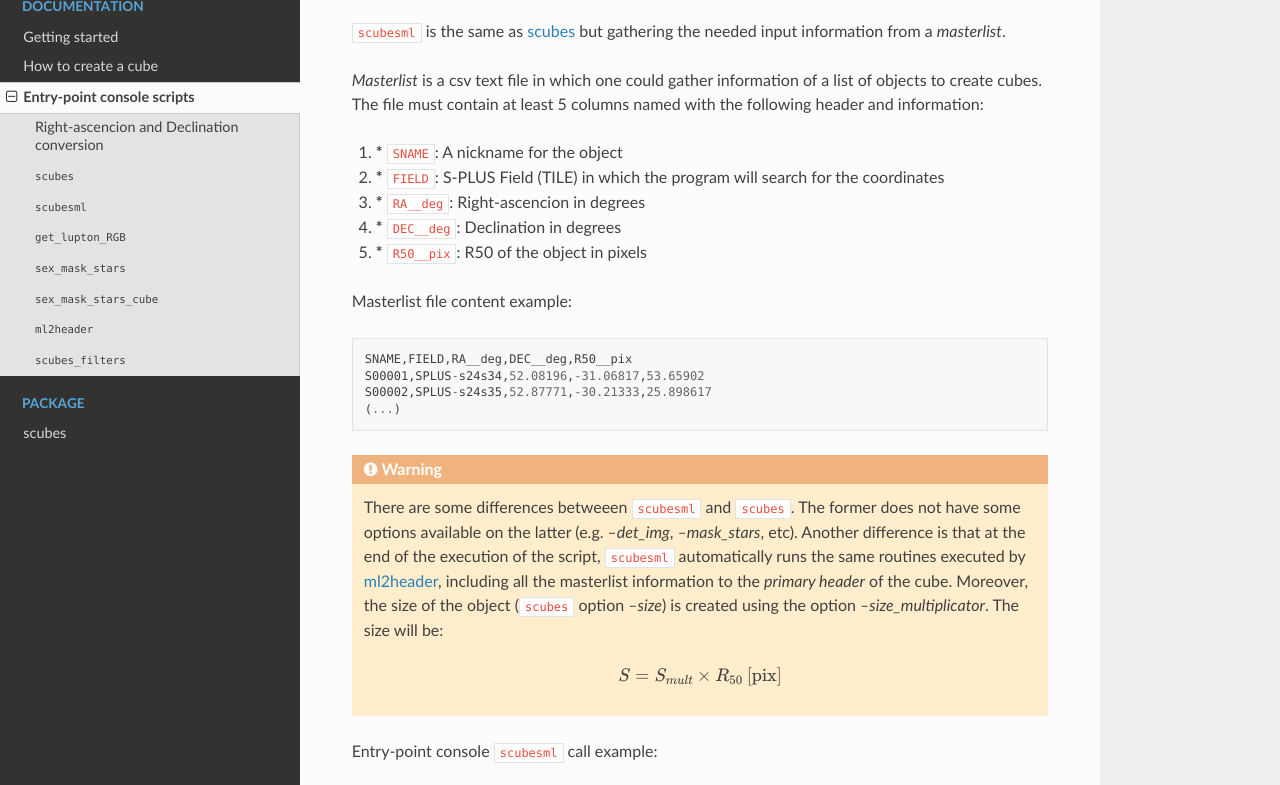
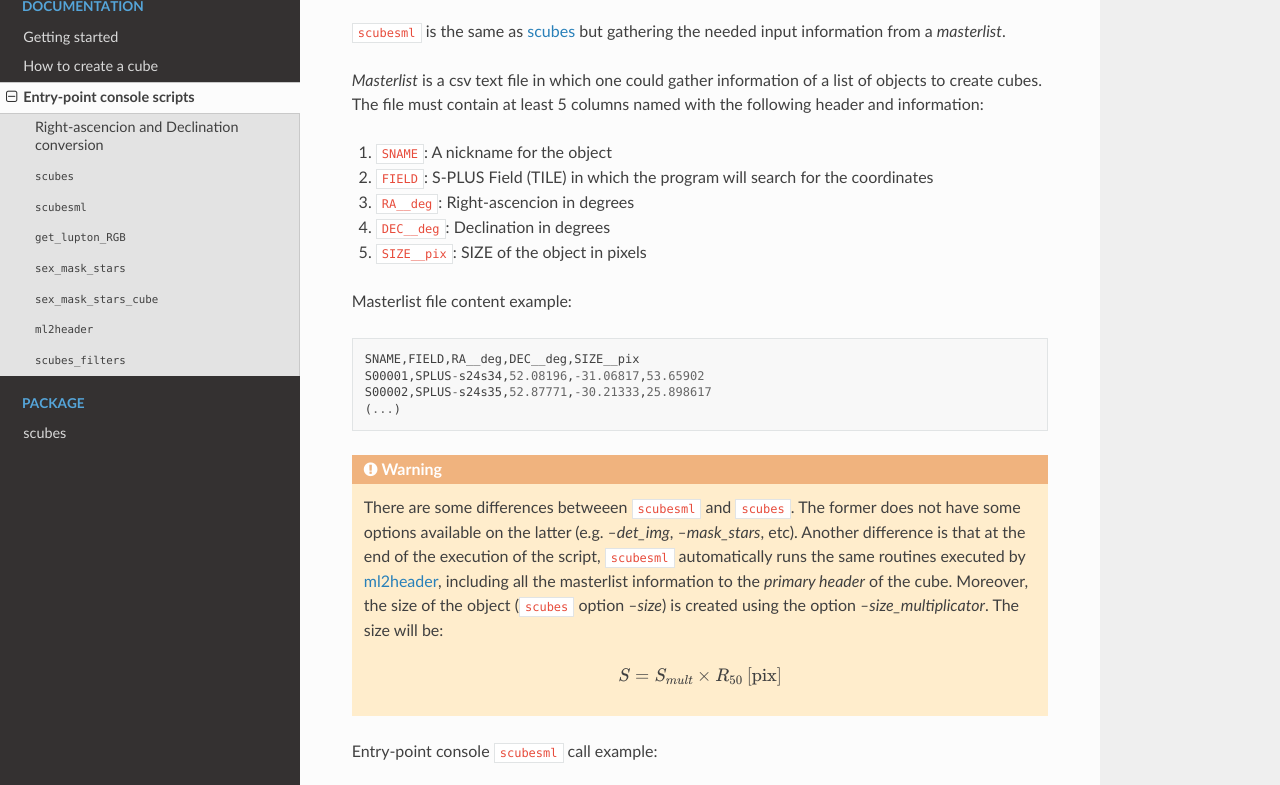
Before and after one commit to elacerda/s-cubes, a Sphinx documentation site: the page built from docs/ep.rst, in a window 1280 px wide and 900 px high, scrolled down 1045 px, cut to the strip 115-900 px from the top of the window. Built offline with Sphinx 7.4.7 and the Read the Docs theme 2.0.0, drawn with Linux system fonts in a browser that asks for light colours; pages that are not in the unit, such as notebooks, are missing from menus.

Commit message:
R50__pix -> SIZE__pix

```diff
--- a/docs/ep.rst
+++ b/docs/ep.rst
@@ -67,15 +67,15 @@ information from a *masterlist*.
 of objects to create cubes. The file must contain at least 5 columns named with
 the following header and information:
 
-#. **\*** ``SNAME``: A nickname for the object
-#. **\*** ``FIELD``: S-PLUS Field (TILE) in which the program will search for the coordinates
-#. **\*** ``RA__deg``: Right-ascencion in degrees
-#. **\*** ``DEC__deg``: Declination in degrees
-#. **\*** ``R50__pix``: R50 of the object in pixels
+#. ``SNAME``: A nickname for the object
+#. ``FIELD``: S-PLUS Field (TILE) in which the program will search for the coordinates
+#. ``RA__deg``: Right-ascencion in degrees
+#. ``DEC__deg``: Declination in degrees
+#. ``SIZE__pix``: SIZE of the object in pixels
 
 Masterlist file content example::
 
-    SNAME,FIELD,RA__deg,DEC__deg,R50__pix
+    SNAME,FIELD,RA__deg,DEC__deg,SIZE__pix
     S00001,SPLUS-s24s34,52.08196,-31.06817,53.65902
     S00002,SPLUS-s24s35,52.87771,-30.21333,25.898617
     (...)
```
Also changed, not shown: 2 other files.
